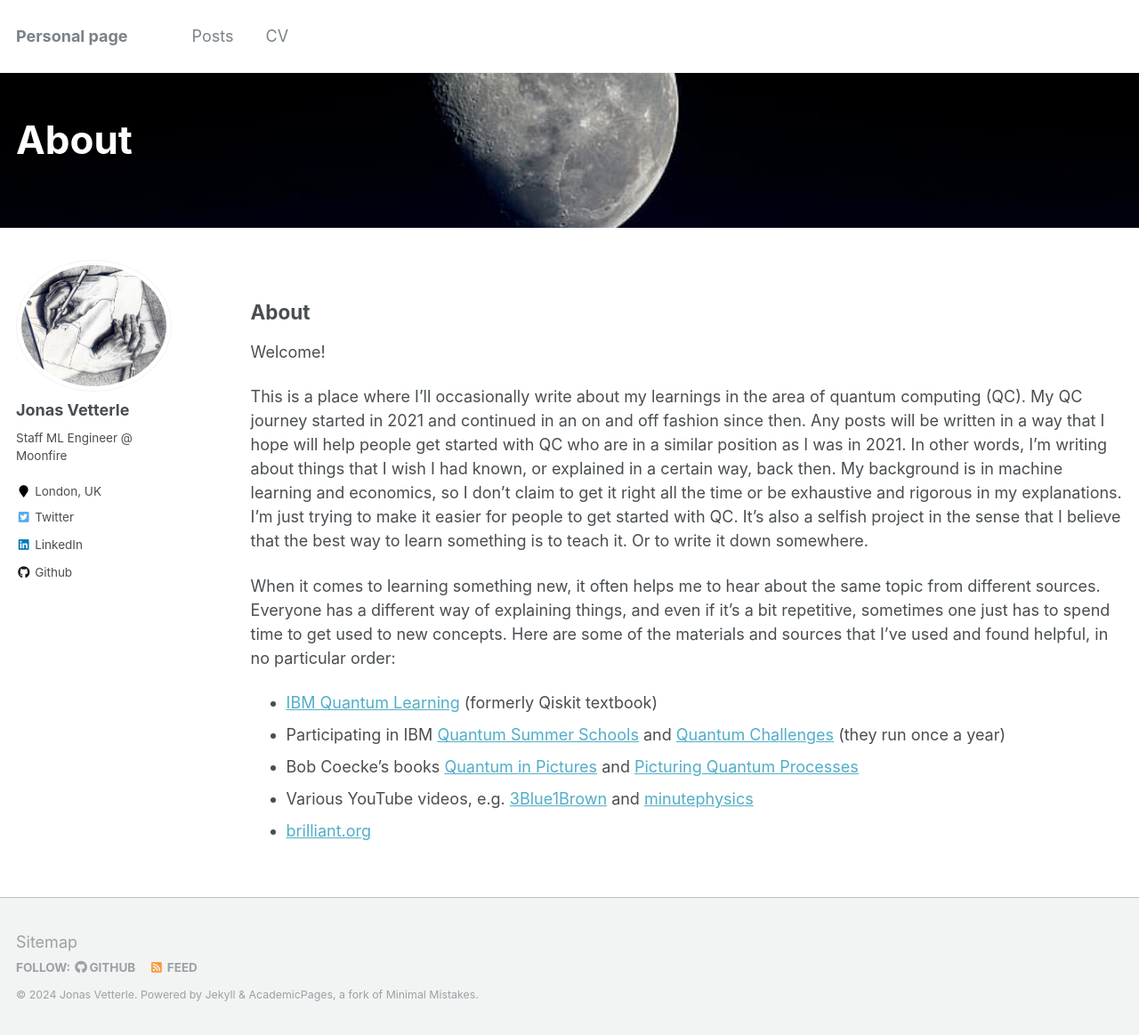
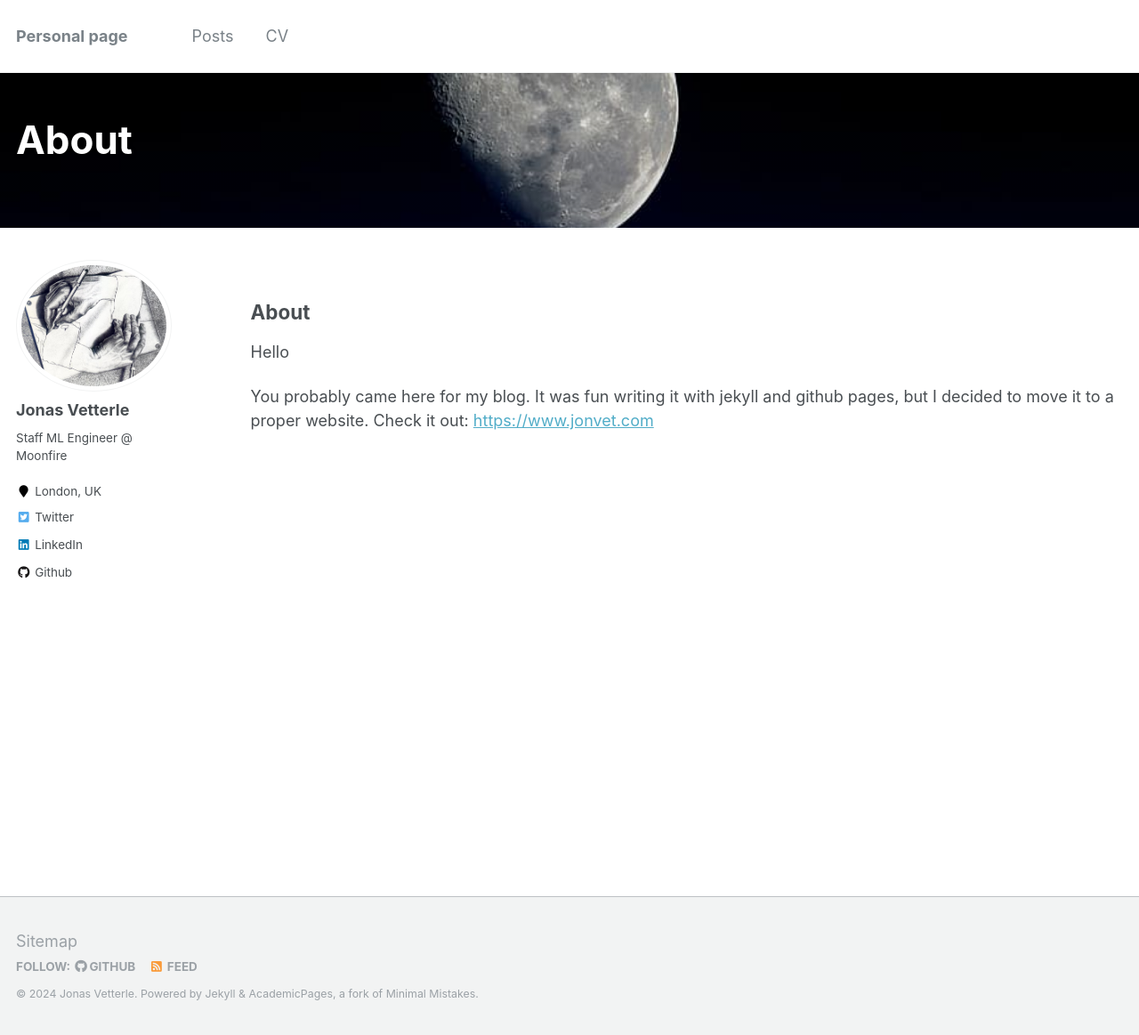
Before and after one commit to jonvet/jonvet.github.io, a Jekyll site: the page built from _pages/about.md, in a window 1280 px wide and 1163 px high. Shown: the whole window at 89% size. Built offline with Jekyll 4.4.1, drawn with Linux system fonts in a browser that asks for light colours.

Commit message:
redirect

```diff
--- a/_pages/about.md
+++ b/_pages/about.md
@@ -14,23 +14,6 @@ header:
 
 ## About
 
-Welcome!
+Hello
 
-This is a place where I'll occasionally write about my learnings in the area of quantum computing (QC).
-My QC journey started in 2021 and continued in an on and off fashion since then.
-Any posts will be written in a way that I hope will help people get started with QC who are in a similar position as I was in 2021.
-In other words, I'm writing about things that I wish I had known, or explained in a certain way, back then.
-My background is in machine learning and economics, so I don't claim to get it right all the time or be exhaustive and rigorous in my explanations.
-I'm just trying to make it easier for people to get started with QC.
-It's also a selfish project in the sense that I believe that the best way to learn something is to teach it. Or to write it down somewhere.
-
-When it comes to learning something new, it often helps me to hear about the same topic from different sources.
-Everyone has a different way of explaining things, and even if it's a bit repetitive, sometimes one just has to spend time to get used to new concepts.
-Here are some of the materials and sources that I've used and found helpful, in no particular order:
-- [IBM Quantum Learning](https://learning.quantum.ibm.com) (formerly Qiskit textbook)
-- Participating in IBM [Quantum Summer Schools](https://qiskit.org/events/summer-school-2023) and [Quantum Challenges](https://research.ibm.com/blog/quantum-challenge-spring-2023) (they run once a year)
-- Bob Coecke's books [Quantum in Pictures](https://www.amazon.co.uk/Quantum-Pictures-New-Understand-World/dp/1739214714/ref=pd_sbs_d_sccl_3_1/259-5435121-5002665?pd_rd_w=DfLu0&content-id=amzn1.sym.f5d177b3-9290-4c61-8b0e-06b08cdd933f&pf_rd_p=f5d177b3-9290-4c61-8b0e-06b08cdd933f&pf_rd_r=VK1ZR0X3083DWTPMQ7ZS&pd_rd_wg=gLuJf&pd_rd_r=b61c28c3-3634-4e42-ad04-80f321d18b0c&pd_rd_i=1739214714&psc=1) and [Picturing Quantum Processes](https://www.amazon.co.uk/Picturing-Quantum-Processes-Diagrammatic-Reasoning/dp/110710422X/ref=asc_df_110710422X/?tag=googshopuk-21&linkCode=df0&hvadid=310810203983&hvpos=&hvnetw=g&hvrand=8808679441811537029&hvpone=&hvptwo=&hvqmt=&hvdev=c&hvdvcmdl=&hvlocint=&hvlocphy=1006886&hvtargid=pla-417328340871&psc=1&mcid=132472b9806a3ad3bfead5caa287876f&th=1&psc=1)
-- Various YouTube videos, e.g. [3Blue1Brown](https://www.youtube.com/c/3blue1brown) and [minutephysics](https://www.youtube.com/@MinutePhysics)
-- [brilliant.org](https://brilliant.org/)
-
-[//]: # (## Interests)
+You probably came here for my blog. It was fun writing it with jekyll and github pages, but I decided to move it to a proper website. Check it out: [https://www.jonvet.com](https://www.jonvet.com)
```
Also changed, not shown: 8 other files.
